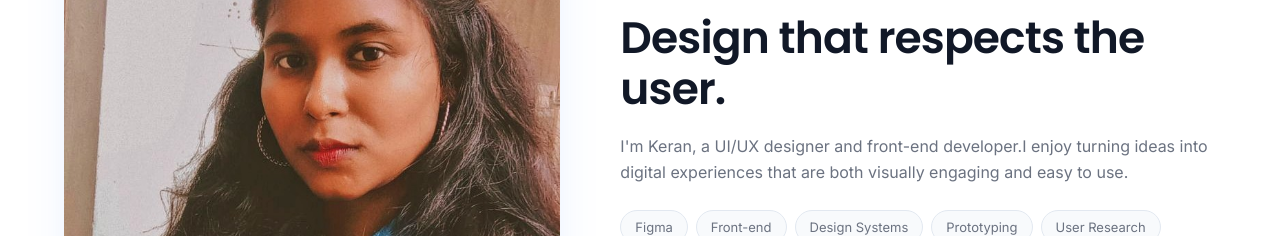
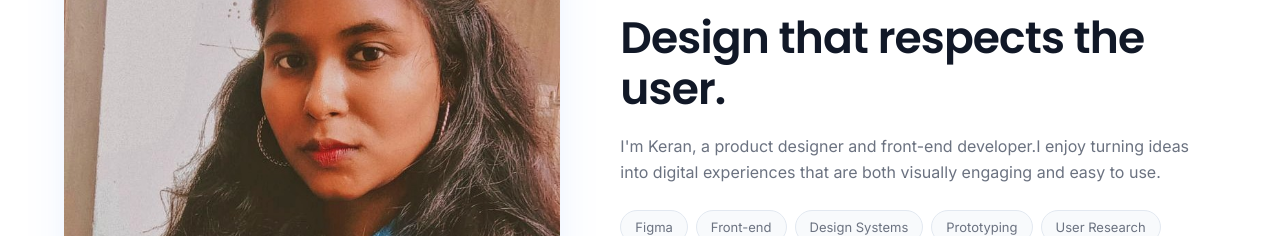
Before and after one commit to keran08/portfolio, a plain HTML site: page index.html in a window 1280 px wide. Shown: the part 2960-3196 px from the top of the page. Drawn offline with Linux system fonts and the light colour scheme.

Commit message:
Update index.html

```diff
--- a/index.html
+++ b/index.html
@@ -142,7 +142,7 @@
       <div class="reveal">
         <div class="kicker about-kicker">About</div>
         <h2>Design that respects the user.</h2>
-        <p>I'm Keran, a UI/UX designer and front-end developer.I enjoy turning ideas into digital experiences that are both visually engaging and easy to use.</p>
+        <p>I'm Keran, a product designer and front-end developer.I enjoy turning ideas into digital experiences that are both visually engaging and easy to use.</p>
         <div class="tags">
           <span class="tag-pill">Figma</span><span class="tag-pill">Front-end</span><span class="tag-pill">Design Systems</span><span class="tag-pill">Prototyping</span><span class="tag-pill">User Research</span>
         </div>
```
